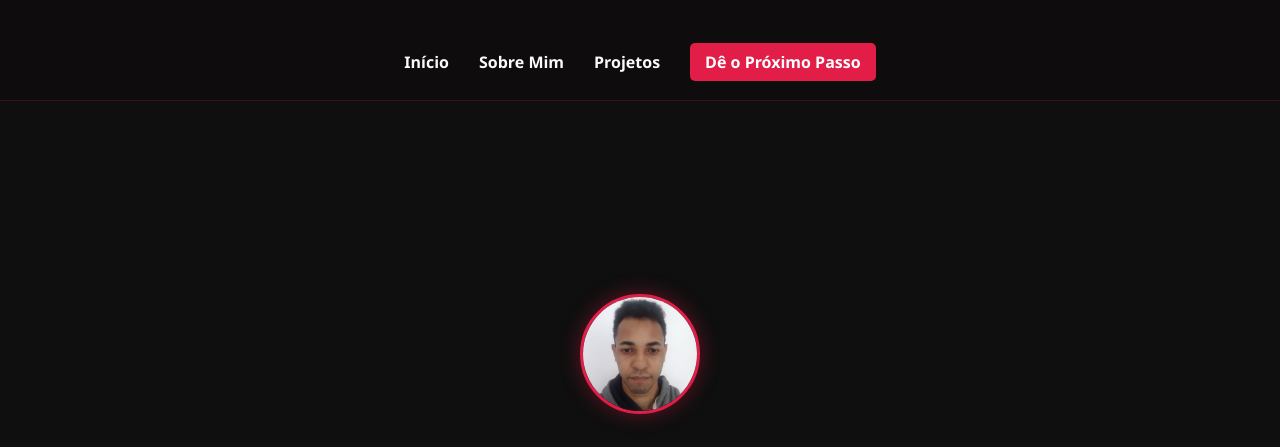
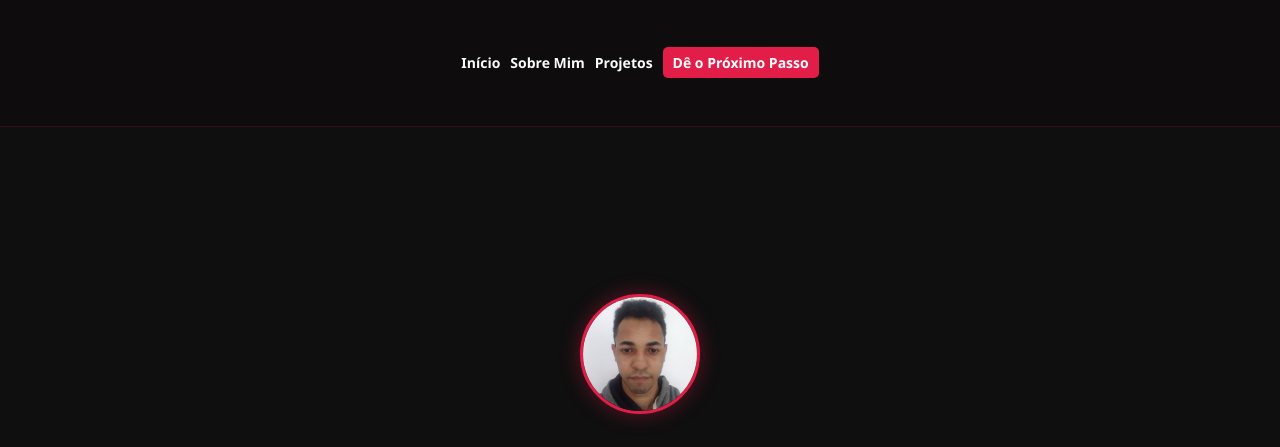
Before and after one commit to isaiassilvadev/desenvolvedor, a plain HTML site: page index.html in a window 1280 px wide. Shown: the top 447 px of the page. Drawn offline with nearby package versions, Linux system fonts and the light colour scheme.

Commit message:
cta quebra

```diff
--- a/index.html
+++ b/index.html
@@ -16,7 +16,7 @@
         <li><a href="#inicio">Início</a></li>
         <li><a href="#sobre">Sobre Mim</a></li>
         <li><a href="#projetos">Projetos</a></li>
-        <li><a href="#contato">Dê o Próximo Passo</a></li>
+        <li><a class="cta-header" href="#contato">Dê o Próximo Passo</a></li>
       </ul>
     </nav>
   </header>
--- a/style.css
+++ b/style.css
@@ -41,7 +41,6 @@ header {
     backdrop-filter: blur(10px);
     position: fixed;
     width: 100%;
-    height: 60px;
     top: 0;
     z-index: 1000;
     padding: 2em 0;
@@ -50,12 +49,14 @@ header {
 header nav ul {
     display: flex;
     justify-content: center;
+    flex-wrap: wrap;
     list-style: none;
-    gap: 30px;
+    gap: 10px;
 }
 
 header nav a {
     color: var(--cor-texto);
+    font-size: 14px;
     text-decoration: none;
     font-weight: bold;
     transition: var(--transicao) 0.3s ease;
@@ -65,15 +66,16 @@ header nav a:hover {
     color: var(--cor-principal);
 }
 
-header nav ul li:last-child a {
+header .cta-header {
     background: var(--cor-principal);
-    padding: 8px 15px;
+    padding: 6px 10px;
     border-radius: 5px;
     color: white;
+    white-space: nowrap;
     transition: var(--transicao);
 }
 
-header nav ul li:last-child a:hover {
+header .cta-header:hover {
     background: var(--cor-principal-hover);
     box-shadow: 0 0 10px var(--cor-principal);
 }
```
